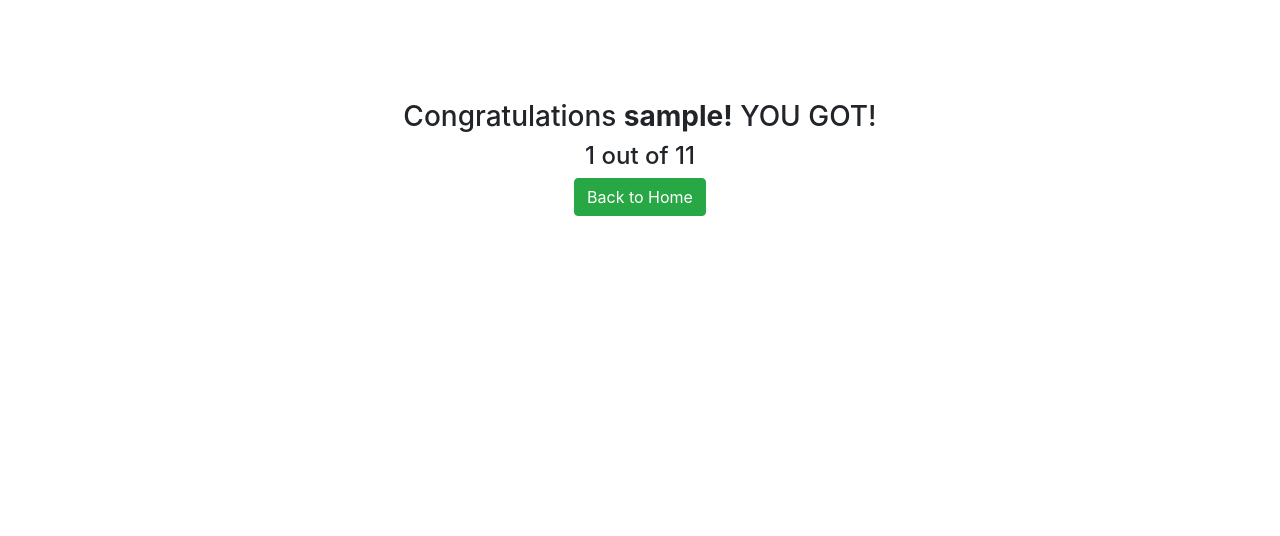
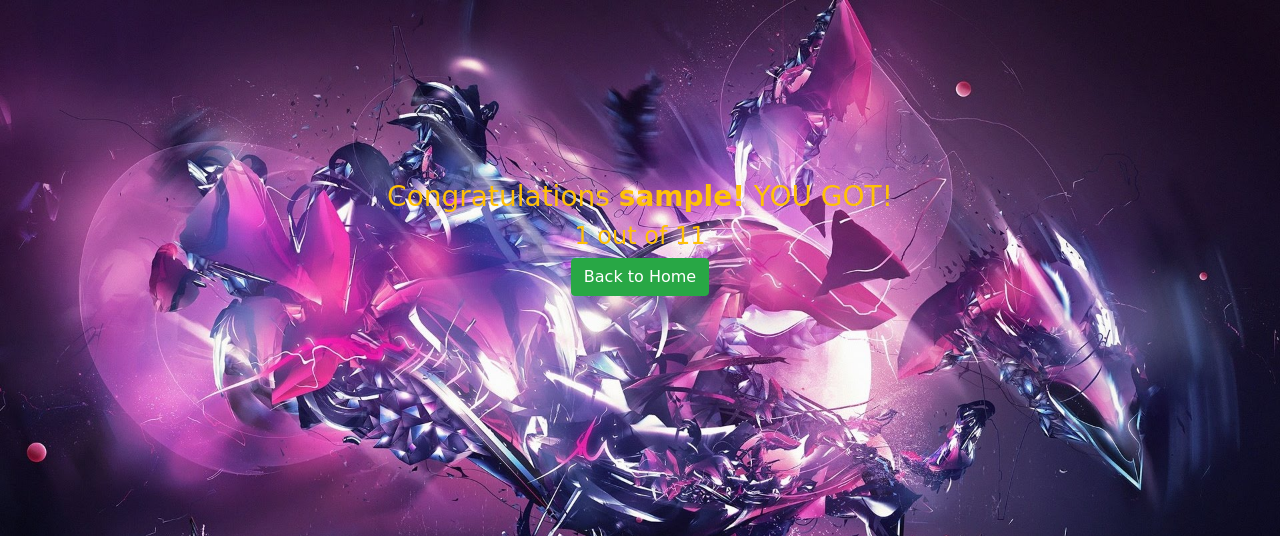
Before and after one commit to Code-Institute-Submissions/riddle-2, a Flask app: page /gameover in a window 1280 px wide. Shown: the top 536 px of the page. Run offline with Flask 2, Linux system fonts and the light colour scheme; the visitor is signed in with stand-in values (Sample User, id 1); some libraries are stand-ins or nearby versions.

Commit message:
styled the some font's on quiz page and added some info in quiz page

```diff
--- a/app.py
+++ b/app.py
@@ -56,14 +56,14 @@ def quiz():
             # increment the counter
             # Possibly return a new variable for play_sound=True
             # Handle what to do on the last question
-            flash('Right Keep push yourself!')
+            flash('Right!')
             session['counter'] += 1
             session['score'] += 1
             print(session['score'])
 
 
          else:
-            flash('last question answer is wrong ')
+            flash('last question answer is ' + (data[session['counter']]["answer"]))
             session['counter'] += 1
 
 
@@ -71,7 +71,8 @@ def quiz():
 
 @app.route('/gameover')
 def gameover():
-    return render_template('GG.html',page_title="GAME OVER |quiz",s=session['score'],i=session['counter'], username=session['username'])
+    session['username']
+    return render_template('GG.html',page_title="GAME OVER |quiz",s=session['score'],i=session['counter'], u=session['username'])
 #create an register form
 @app.route('/register', methods=['GET','POST'])
 def register():
--- a/data/reg-detail.txt
+++ b/data/reg-detail.txt
@@ -1,3 +1 @@
-Ram03:1
-Priya:22
 Priya:2
--- a/static/css/style.css
+++ b/static/css/style.css
@@ -2,12 +2,12 @@
   text-align: center; }
 
 .bg {
-  background-image: url("https://c.pxhere.com/photos/66/81/gamepad_video_game_controller_game_controller_controller_fun_playing_gaming_technology-568722.jpg!d");
+  background-image: url("/static/media/control.jpg");
   background-size: cover;
   background-repeat: no-repeat; }
 
 .bg1 {
-  background-image: url("https://images.sobadsogood.com/a-collection-of-famous-battleground-gifs-from-fighting-games/1.jpg");
+  background-image: url("/static/media/gg.jpg");
   background-size: cover;
   background-repeat: no-repeat; }
 
@@ -31,6 +31,10 @@
   color: dimgrey;
   text-decoration: none; }
 
+.font4 {
+  font-family: 'Permanent Marker', cursive;
+  color: #ffc107; }
+
 .vertical {
   margin-top: 100px; }
 
--- a/static/css/style.scss
+++ b/static/css/style.scss
@@ -3,17 +3,18 @@
 }
 
 .bg {
-    background-image:url("https://c.pxhere.com/photos/66/81/gamepad_video_game_controller_game_controller_controller_fun_playing_gaming_technology-568722.jpg!d");
+    background-image:url("/static/media/control.jpg");
     background-size:cover;
     background-repeat:no-repeat;
 
 }
 .bg1{
-    background-image:url("https://images.sobadsogood.com/a-collection-of-famous-battleground-gifs-from-fighting-games/1.jpg");
+    background-image:url("/static/media/gg.jpg");
     background-size:cover;
     background-repeat:no-repeat;
 
 }
+
 .font3 {
     font-family: 'Rancho', cursive;
     font-weight:600;
@@ -32,10 +33,14 @@
     font-family: 'Patrick Hand', cursive;
 
 }
-.font2 a{
+.font2 a {
     color: dimgrey;
     text-decoration: none;
 
+}
+.font4{
+    font-family: 'Permanent Marker', cursive;
+    color:#ffc107;
 }
 .vertical{
     margin-top:100px;
--- a/templates/GG.html
+++ b/templates/GG.html
@@ -11,12 +11,14 @@
     <link rel="stylesheet" href="{{ url_for('static', filename='css/style.css') }}" type="text/css" />
 </head>
 
-<body class="">
+<body class="bg1">
     <div class="container">
        <div class="row">
-           <div class="col-md-12 text vertical">
-               <div class="title">
-                    <h3>Congratulations <strong>{{username}}!</strong> YOU GOT!</h3>
+           <div class="col-md-12 text  font4 "
+           style="
+    margin-top: 180px;">
+               <div class="title ">
+                    <h3>Congratulations <strong>{{u}}!</strong> YOU GOT!</h3>
                 </div>
                 <h4 >
                 {{s}} out of {{i}}
@@ -27,7 +29,7 @@
            </div>
        </div>
     </div>
-    <script src="https://stackpath.bootstrapcdn.com/bootstrap/4.1.3/js/bootstrap.min.js"></script>
+
 </body>
 
 </html>
--- a/templates/index.html
+++ b/templates/index.html
@@ -33,14 +33,13 @@
                 </div>
             </div>
 
-            <div class="col-xs-6 col-md-3 vertical font" style="
+            <div class="col-xs-6 col-md-3 vertical font font2" style="
     margin-top: 180px;">
-                <a href="{{ url_for('register') }}" class="font2"><i class="fas fa-sign-out-alt"></i>New here?</a>
+                <a href="{{ url_for('register') }}"><i class="fas fa-sign-out-alt"></i>New here?</a>
             </div>
         </div>
     </div>
     {% endblock %}
-    <script src="https://stackpath.bootstrapcdn.com/bootstrap/4.1.3/js/bootstrap.min.js"></script>
 </body>
 
 </html>
--- a/templates/register.html
+++ b/templates/register.html
@@ -7,7 +7,7 @@
       <div class="col-md-12" style="
     margin-top: 20px;">
          <h1 class="font text" >Welcome to Riddle me this quiz game</h1><br>
-         <h5 class="font1 text">These is a <strong>quiz game</strong> with random question.Order to play these please register your details</h5>
+         <h5 class="font1 text">These is a <strong>quiz game</strong> with random question.<br>Order to play these please register the form down below</h5>
       </div>
    </div>
         <div class="row text vertical">
```
Also changed, not shown: README.md, static/media/gg.jpg (added), 1 other file.
